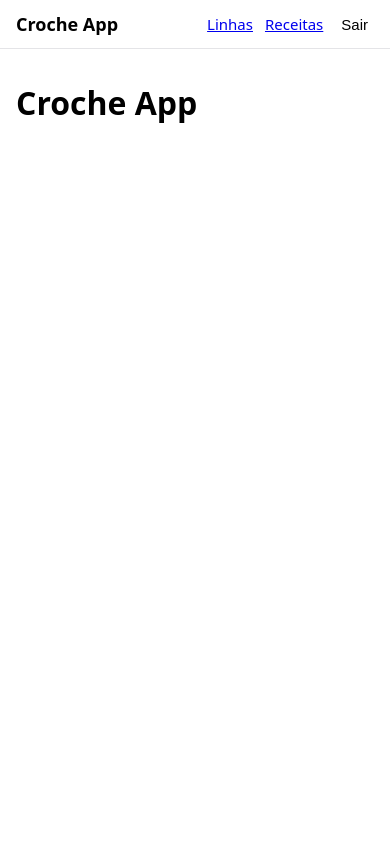
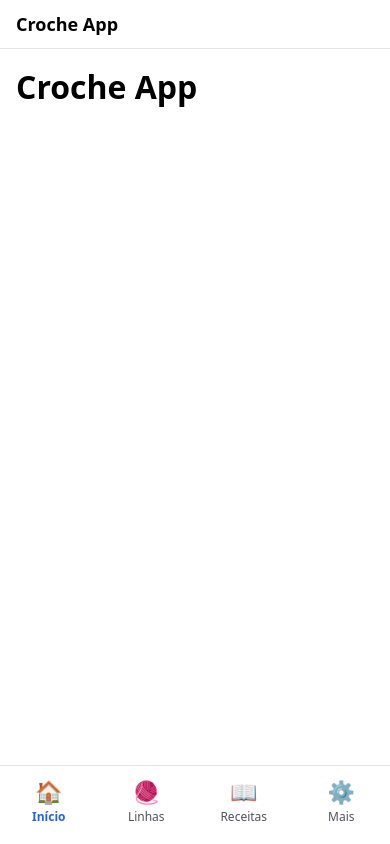
Before and after one commit to GrinaldoBispo/croche-app, a Next.js app: page / in a window 390 px wide. Built offline with nearby package versions, Linux system fonts and the light colour scheme; no server answers.

Commit message:
feat: menu inferior mobile com mais

```diff
--- a/src/app/layout.tsx
+++ b/src/app/layout.tsx
@@ -8,7 +8,7 @@ export default function RootLayout({ children }: { children: React.ReactNode })
     <html lang="pt-BR">
       <body style={{ fontFamily: "system-ui", margin: 0 }}>
         <Nav />
-        {children}
+        <div style={{ paddingBottom: 84 }}>{children}</div>
       </body>
     </html>
   );
--- a/src/components/nav.tsx
+++ b/src/components/nav.tsx
@@ -3,6 +3,13 @@ import { usePathname } from "next/navigation";
 import { useEffect, useState } from "react";
 
 const PUBLICAS = ["/login", "/register"];
+
+const TABS = [
+  { href: "/", label: "Início", icon: "🏠" },
+  { href: "/linhas", label: "Linhas", icon: "🧶" },
+  { href: "/receitas", label: "Receitas", icon: "📖" },
+  { href: "/mais", label: "Mais", icon: "⚙️" },
+];
 
 export default function Nav() {
   const path = usePathname();
@@ -18,22 +25,42 @@ export default function Nav() {
 
   if (PUBLICAS.includes(path)) return null;
 
-  async function sair() {
-    await fetch("/api/logout", { method: "POST" });
-    window.location.href = "/login";
-  }
-
   return (
-    <header style={{ borderBottom: "1px solid #e4e4e7", marginBottom: 16 }}>
-      <div style={{ maxWidth: 480, margin: "0 auto", padding: "12px 16px", display: "flex", alignItems: "center", gap: 12 }}>
-        <a href="/" style={{ fontWeight: 800, textDecoration: "none", color: "inherit", fontSize: 18 }}>Croche App</a>
-        <nav style={{ display: "flex", gap: 12, marginLeft: "auto", fontSize: 15 }}>
-          <a href="/linhas">Linhas</a>
-          <a href="/receitas">Receitas</a>
-          {papel === "admin" && <a href="/usuarios">Usuários</a>}
-          <button onClick={sair} style={{ border: 0, background: "transparent", cursor: "pointer", fontSize: 15 }}>Sair</button>
-        </nav>
-      </div>
-    </header>
+    <>
+      <header style={{ borderBottom: "1px solid #e4e4e7" }}>
+        <div style={{ maxWidth: 480, margin: "0 auto", padding: "12px 16px", display: "flex", alignItems: "center" }}>
+          <a href="/" style={{ fontWeight: 800, textDecoration: "none", color: "inherit", fontSize: 18 }}>Croche App</a>
+          {papel === "admin" && (
+            <span style={{ marginLeft: "auto", fontSize: 12, background: "#f4f4f5", borderRadius: 999, padding: "4px 10px" }}>admin</span>
+          )}
+        </div>
+      </header>
+      <nav
+        style={{
+          position: "fixed", bottom: 0, left: 0, right: 0, background: "#fff",
+          borderTop: "1px solid #e4e4e7", paddingBottom: "env(safe-area-inset-bottom)",
+        }}
+      >
+        <div style={{ maxWidth: 480, margin: "0 auto", display: "flex" }}>
+          {TABS.map((t) => {
+            const ativo = path === t.href;
+            return (
+              <a
+                key={t.href}
+                href={t.href}
+                style={{
+                  flex: 1, display: "flex", flexDirection: "column", alignItems: "center", gap: 2,
+                  padding: "10px 0 8px", minHeight: 60, textDecoration: "none",
+                  color: ativo ? "#2563eb" : "#52525b", fontWeight: ativo ? 700 : 400, fontSize: 12,
+                }}
+              >
+                <span style={{ fontSize: 22 }}>{t.icon}</span>
+                {t.label}
+              </a>
+            );
+          })}
+        </div>
+      </nav>
+    </>
   );
 }
```
Also changed, not shown: src/app/mais/page.tsx (added, +31 -0 lines).
